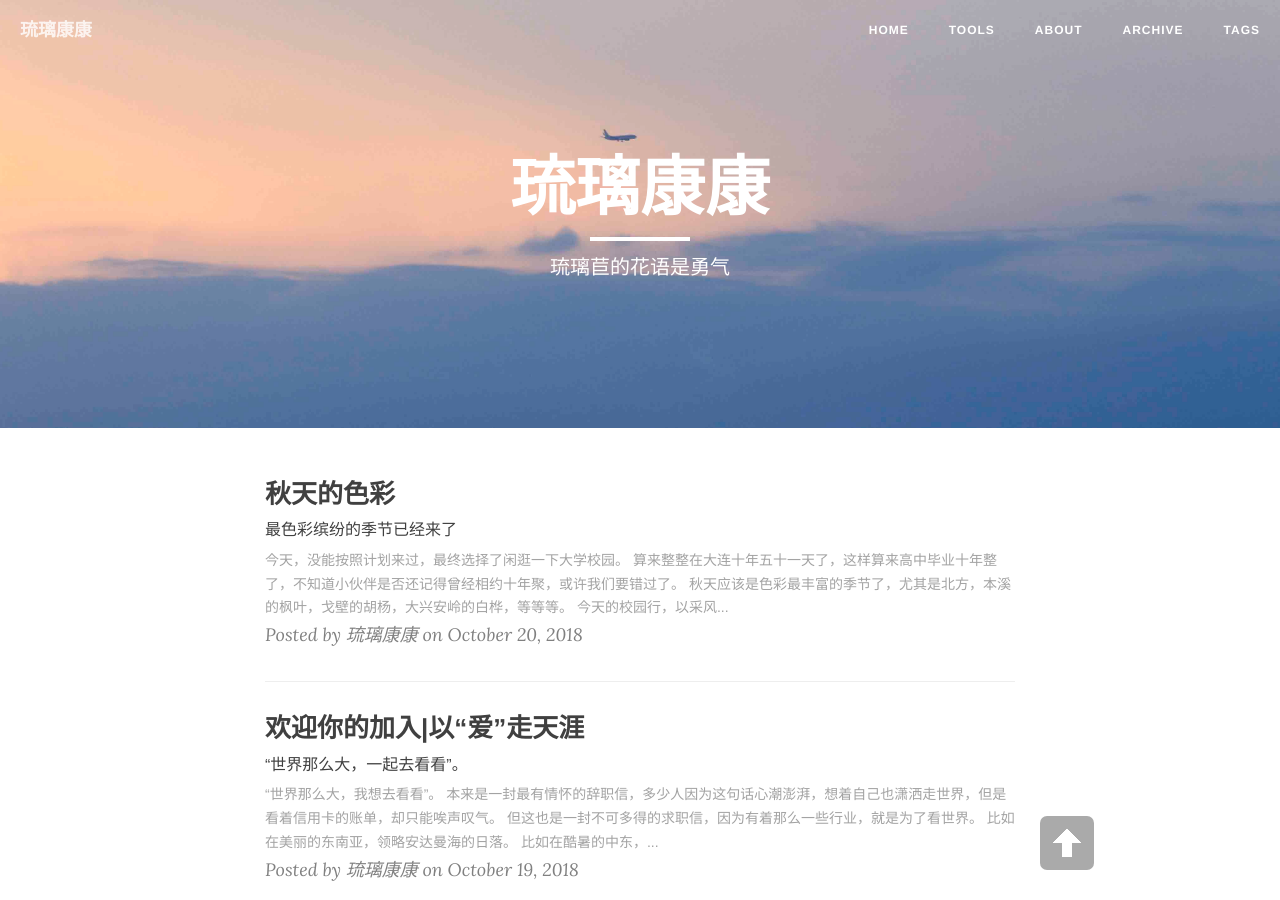
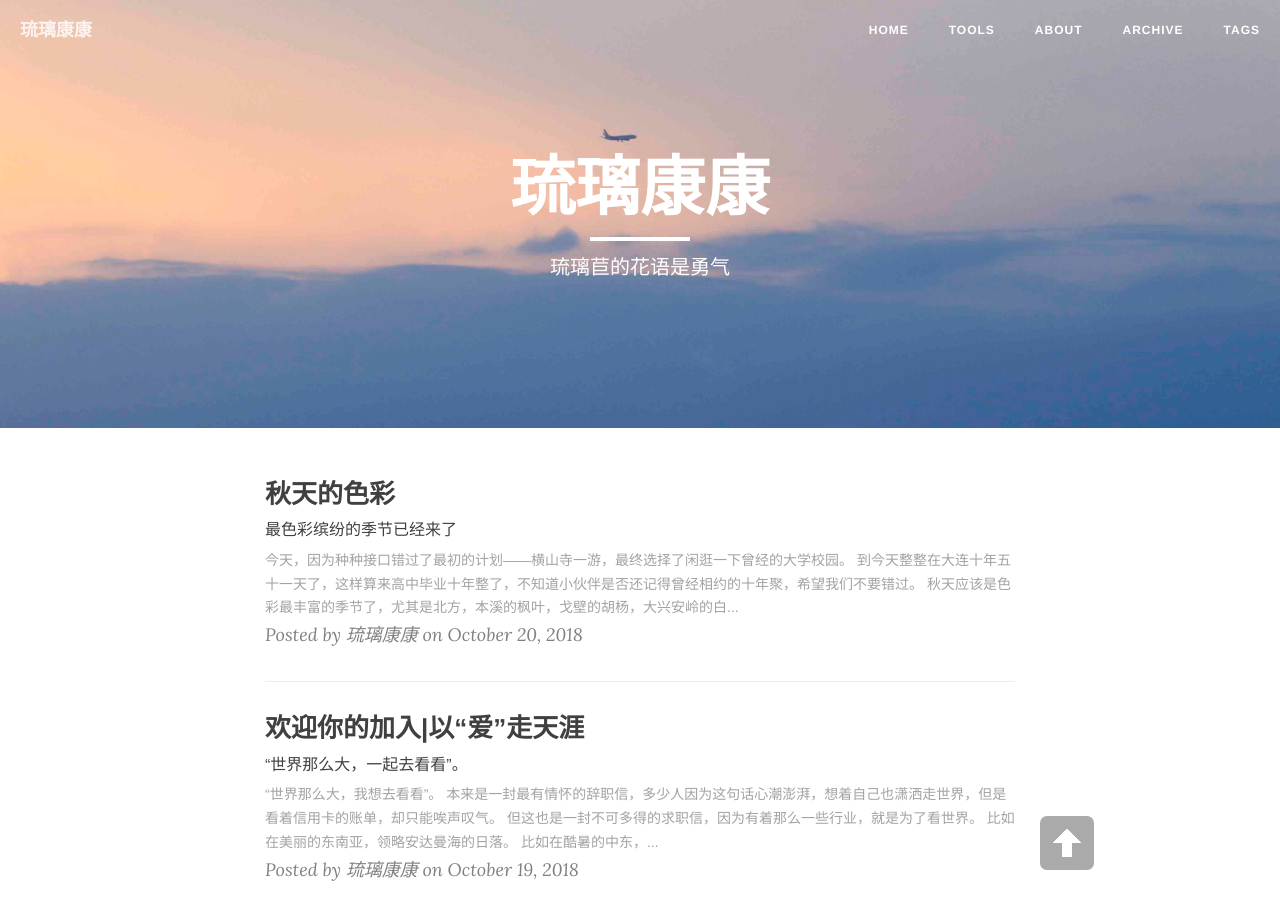
Before and after one commit to MinpuKang/minpukang.github.io, a Jekyll site: the page built from index.html, in a window 1280 px wide and 900 px high. Built offline with Jekyll 4.4.1, drawn with Linux system fonts in a browser that asks for light colours; nearby versions of some CDN libraries; the list of posts is cut into pages by our own code; comment, search, counter and statistics services are not loaded; some of the changed lines change nothing that is shown.

Commit message:
Update _posts/2018-10-20-autumn-first.md

```diff
--- a/_posts/2018-10-20-autumn-first.md
+++ b/_posts/2018-10-20-autumn-first.md
@@ -17,15 +17,19 @@
 
 <meta name="referrer" content="never">
 
-今天，没能按照计划来过，最终选择了闲逛一下大学校园。
+今天，因为种种接口错过了最初的计划——横山寺一游，最终选择了闲逛一下曾经的大学校园。
 
-算来整整在大连十年五十一天了，这样算来高中毕业十年整了，不知道小伙伴是否还记得曾经相约十年聚，或许我们要错过了。
+到今天整整在大连十年五十一天了，这样算来高中毕业十年整了，不知道小伙伴是否还记得曾经相约的十年聚，希望我们不要错过。
 
-秋天应该是色彩最丰富的季节了，尤其是北方，本溪的枫叶，戈壁的胡杨，大兴安岭的白桦，等等等。
+秋天应该是色彩最丰富的季节了，尤其是北方，本溪的枫叶，戈壁的胡杨，大兴安岭的白桦，等等等，各个城市都伴随着秋天而变的多姿多彩。
 
 今天的校园行，以采风为主，然后感怀为辅。
 
-比如六舍和西教一（现在的知行楼）间那片绿绿的爬山虎，已经色彩斑澜：
+感怀嘛，总是老生长谈，看着二十岁左右的学生，然后回想一下当初的自己，最后唉声叹息。
+
+采风进行的还是比较完美的，从东山走到西山，在每条道路上徘徊想着如何拍摄，然后得到了一些自己比较满意的照片。
+
+比如六舍和西教一（现在的知行楼）间那片绿绿的爬山虎，色彩斑澜：
 ![1.秋色][1]
 
 ![3.秋色][3]
@@ -49,7 +53,12 @@
 最后心海湖的荷花也映衬着秋色，丢失了夏季时的油绿和或白或粉或黄等等的明艳色：
 ![8.秋色][10]
 
-我的大学秋天是这样？那么你的呢？
+我曾经的大学秋天是这样？那么你的呢？
+
+PS：欢迎大家下载图片设置壁纸呦，比如这样，还是蛮适合的^_^：
+![2.秋色][2]
+
+也可以关注我的图虫，下载无码高清图：琉璃康康。
 
 ------------
 <p align="center">欢迎关注公众号：</p>
```
